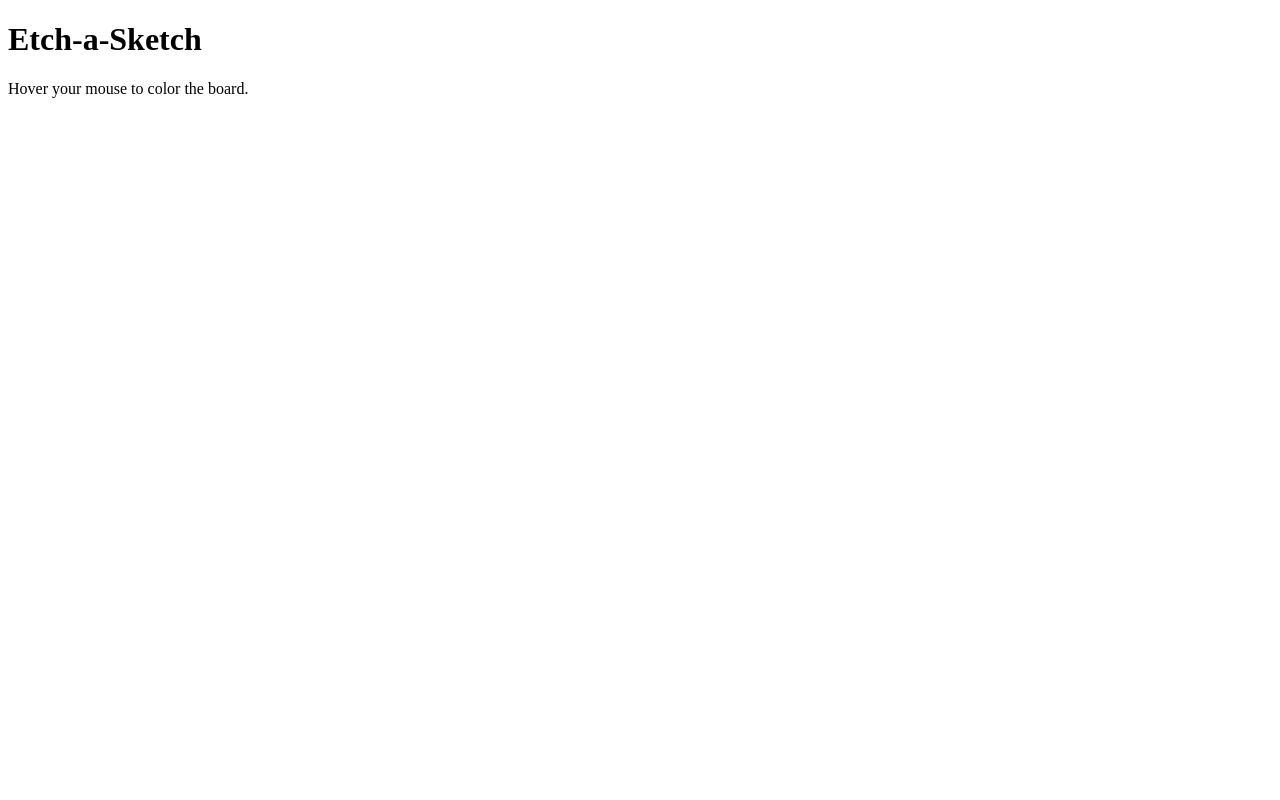
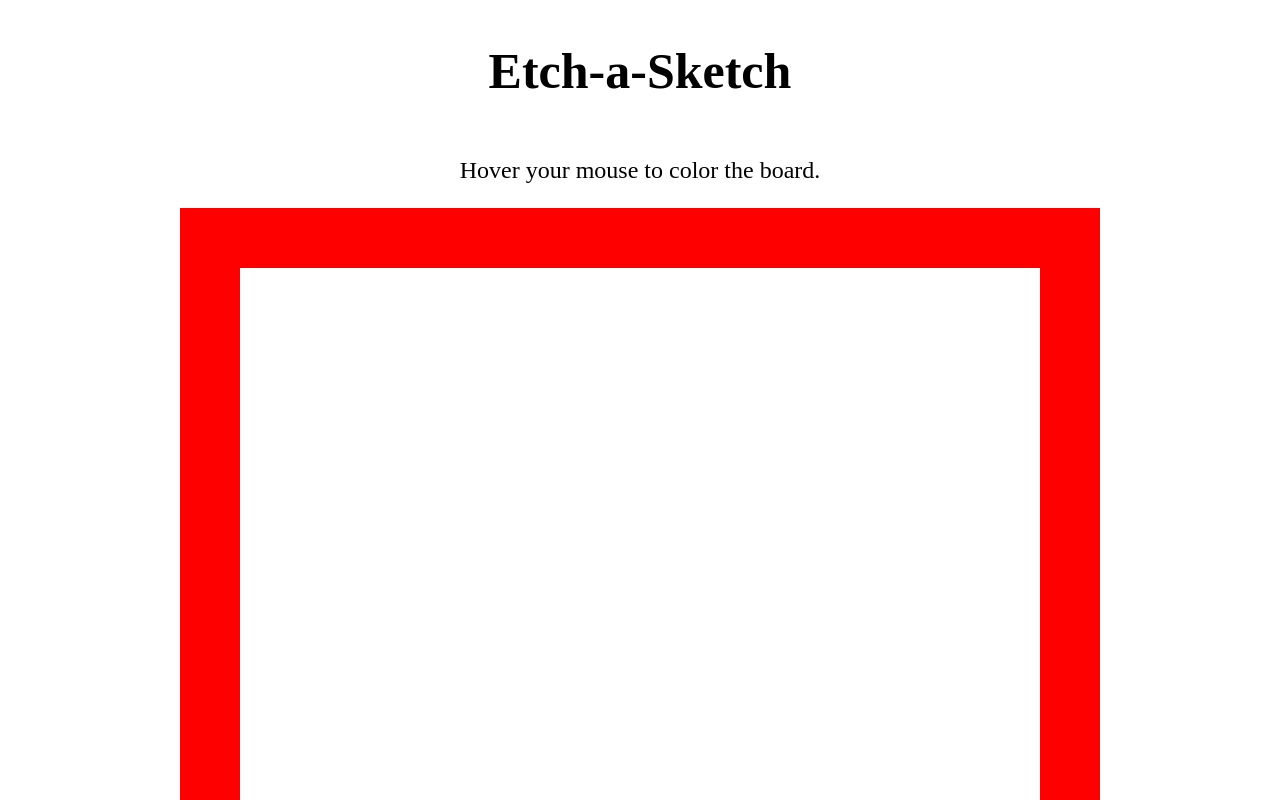
Before and after one commit to AdGiampic/Etch-a-Sketch, a plain HTML site: page index.html in a window 1280 px wide. Shown: the top 800 px of the page. Drawn offline with Linux system fonts and the light colour scheme.

Commit message:
Added style.css to style index.html

```diff
--- a/index.html
+++ b/index.html
@@ -5,6 +5,7 @@
     <meta http-equiv="X-UA-Compatible" content="IE=edge">
     <meta name="viewport" content="width=device-width, initial-scale=1.0">
     <title>Etch-a-Sketch</title>
+    <link rel = "stylesheet" href="style.css">
 </head>
 <body>
     <div id = "main">
--- /dev/null
+++ b/style.css
@@ -0,0 +1,20 @@
+#main{
+    display: flex;
+    justify-content: center;
+    flex-direction: column;
+    align-items: center;
+}
+
+#board{
+    height: 800px;
+    width: 800px;
+    border: 60px solid red;
+}
+
+h1 {
+    font-size: 50px;
+}
+
+p{
+    font-size: 24px;
+}
```
